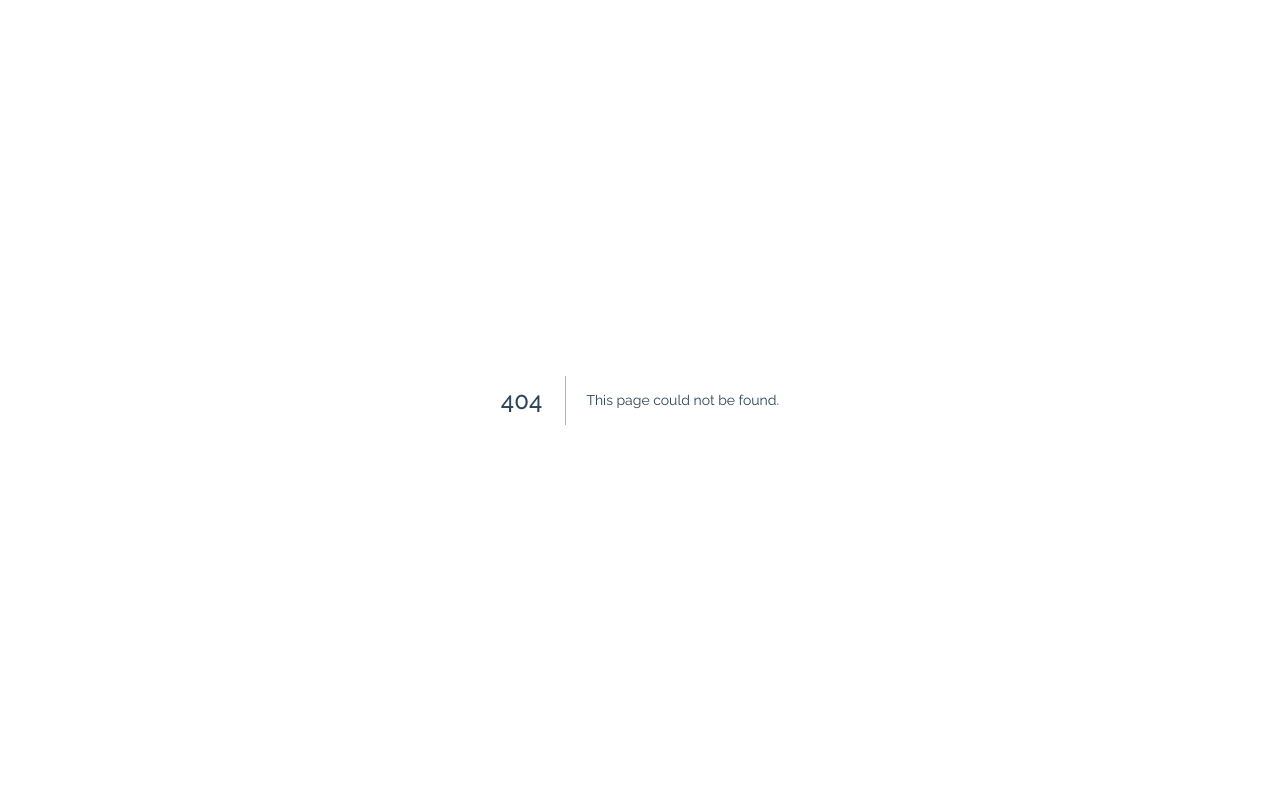
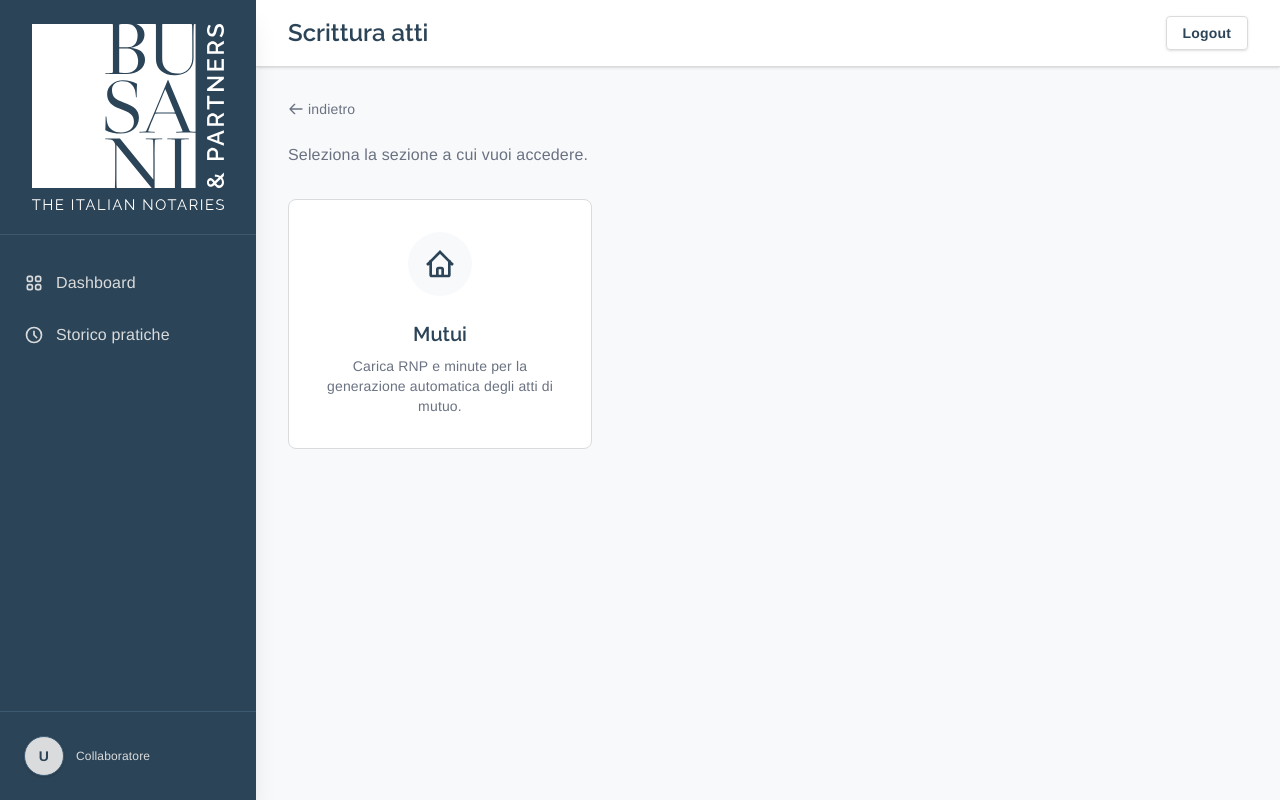
Before and after one commit to Mattia-GoldAgency/Gestionale-BP, a Next.js app: page /scrittura-atti in a window 1280 px wide. Before the commit this address had no page. Built offline with nearby package versions, Linux system fonts and the light colour scheme; no server answers.

Commit message:
UI: aggiornamento card Scrittura Atti, sezione Traduzioni e navigazione indietro

```diff
--- /dev/null
+++ b/app/(app)/back-button.tsx
@@ -0,0 +1,22 @@
+"use client";
+
+import { useRouter, usePathname } from "next/navigation";
+
+export function BackButton() {
+  const router = useRouter();
+  const pathname = usePathname();
+
+  if (pathname === "/dashboard") return null;
+
+  return (
+    <button
+      onClick={() => router.back()}
+      className="flex items-center text-sm font-medium text-gray-500 hover:text-[var(--brand-blue)] hover:underline mb-6 transition-colors w-fit"
+    >
+      <svg className="w-4 h-4 mr-1" fill="none" stroke="currentColor" viewBox="0 0 24 24">
+        <path strokeLinecap="round" strokeLinejoin="round" strokeWidth="2" d="M10 19l-7-7m0 0l7-7m-7 7h18"></path>
+      </svg>
+      indietro
+    </button>
+  );
+}
--- a/app/(app)/dashboard/page.tsx
+++ b/app/(app)/dashboard/page.tsx
@@ -16,13 +16,13 @@ export default async function DashboardHubPage() {
       </div>
 
       <div className="grid grid-cols-1 md:grid-cols-2 lg:grid-cols-3 gap-6">
-        {/* Card Mutui */}
-        <Link href="/mutui" className="group bg-white rounded-lg border border-[var(--brand-gray)] p-8 hover:border-[var(--brand-blue)] hover:shadow-lg transition-all duration-300 flex flex-col items-center text-center">
+        {/* Card Scrittura Atti */}
+        <Link href="/scrittura-atti" className="group bg-white rounded-lg border border-[var(--brand-gray)] p-8 hover:border-[var(--brand-blue)] hover:shadow-lg transition-all duration-300 flex flex-col items-center text-center">
           <div className="w-16 h-16 rounded-full bg-[var(--brand-light)] flex items-center justify-center mb-6 group-hover:scale-110 transition-transform duration-300 text-[var(--brand-blue)]">
             <svg className="w-8 h-8" fill="none" stroke="currentColor" viewBox="0 0 24 24"><path strokeLinecap="square" strokeLinejoin="miter" strokeWidth="2" d="M3 12l2-2m0 0l7-7 7 7M5 10v10a1 1 0 001 1h3m10-11l2 2m-2-2v10a1 1 0 01-1 1h-3m-6 0a1 1 0 001-1v-4a1 1 0 011-1h2a1 1 0 011 1v4a1 1 0 001 1m-6 0h6"></path></svg>
           </div>
-          <h3 className="font-title font-semibold text-xl text-[var(--brand-blue)] mb-2">Gestione Mutui</h3>
-          <p className="text-sm text-gray-500">Carica RNP e minute per la generazione automatica degli atti di mutuo.</p>
+          <h3 className="font-title font-semibold text-xl text-[var(--brand-blue)] mb-2">Scrittura atti</h3>
+          <p className="text-sm text-gray-500">Sezione dedicata alla redazione e automazione degli atti.</p>
         </Link>
 
         {/* Card Traduzioni */}
@@ -30,7 +30,7 @@ export default async function DashboardHubPage() {
           <div className="w-16 h-16 rounded-full bg-[var(--brand-light)] flex items-center justify-center mb-6 group-hover:scale-110 transition-transform duration-300 text-[var(--brand-blue)]">
              <svg className="w-8 h-8" fill="none" stroke="currentColor" viewBox="0 0 24 24"><path strokeLinecap="square" strokeLinejoin="miter" strokeWidth="2" d="M3 5h12M9 3v2m1.048 9.5A18.022 18.022 0 016.412 9m6.088 9h7M11 21l5-10 5 10M12.751 5C11.783 10.77 8.07 15.61 3 18.129"></path></svg>
           </div>
-          <h3 className="font-title font-semibold text-xl text-[var(--brand-blue)] mb-2">Traduzioni</h3>
+          <h3 className="font-title font-semibold text-xl text-[var(--brand-blue)] mb-2">Traduzioni e Trascrizioni testo</h3>
           <p className="text-sm text-gray-500">Servizio di traduzione documenti.</p>
         </Link>
 
--- a/app/(app)/layout.tsx
+++ b/app/(app)/layout.tsx
@@ -4,6 +4,7 @@ import { createClient, supabaseConfigured } from "@/lib/supabase/server";
 import { isAdmin } from "@/lib/roles";
 import { signOut } from "@/app/login/actions";
 import { PageTitle } from "./page-title";
+import { BackButton } from "./back-button";
 
 export default async function DashboardLayout({
   children,
@@ -104,6 +105,7 @@ export default async function DashboardLayout({
 
         {/* Scrollable Page Content */}
         <div className="flex-1 overflow-auto p-8 relative">
+          <BackButton />
           {children}
         </div>
       </main>
--- a/app/(app)/page-title.tsx
+++ b/app/(app)/page-title.tsx
@@ -6,11 +6,12 @@ export function PageTitle() {
   const pathname = usePathname() || "";
 
   let title = "Area di Lavoro";
-  if (pathname.startsWith("/mutui")) title = "Gestione Mutui";
+  if (pathname.startsWith("/mutui")) title = "Mutui";
+  else if (pathname.startsWith("/scrittura-atti")) title = "Scrittura atti";
   else if (pathname.startsWith("/storico")) title = "Storico pratiche";
   else if (pathname.startsWith("/admin")) title = "Amministrazione";
   else if (pathname.startsWith("/pratica")) title = "Dettaglio Pratica";
-  else if (pathname.startsWith("/traduzioni")) title = "Traduzioni";
+  else if (pathname.startsWith("/traduzioni")) title = "Traduzioni e Trascrizioni testo";
 
   return <h1 className="font-title font-bold text-2xl text-[var(--brand-blue)]">{title}</h1>;
 }
--- /dev/null
+++ b/app/(app)/scrittura-atti/page.tsx
@@ -0,0 +1,30 @@
+import Link from "next/link";
+import { createClient, supabaseConfigured } from "@/lib/supabase/server";
+
+export const dynamic = "force-dynamic";
+
+export default async function ScritturaAttiPage() {
+  if (supabaseConfigured()) {
+    const supabase = await createClient();
+    await supabase.auth.getUser();
+  }
+
+  return (
+    <div className="max-w-6xl mx-auto space-y-8">
+      <div>
+        <p className="text-gray-500">Seleziona la sezione a cui vuoi accedere.</p>
+      </div>
+
+      <div className="grid grid-cols-1 md:grid-cols-2 lg:grid-cols-3 gap-6">
+        {/* Card Mutui */}
+        <Link href="/mutui" className="group bg-white rounded-lg border border-[var(--brand-gray)] p-8 hover:border-[var(--brand-blue)] hover:shadow-lg transition-all duration-300 flex flex-col items-center text-center">
+          <div className="w-16 h-16 rounded-full bg-[var(--brand-light)] flex items-center justify-center mb-6 group-hover:scale-110 transition-transform duration-300 text-[var(--brand-blue)]">
+            <svg className="w-8 h-8" fill="none" stroke="currentColor" viewBox="0 0 24 24"><path strokeLinecap="square" strokeLinejoin="miter" strokeWidth="2" d="M3 12l2-2m0 0l7-7 7 7M5 10v10a1 1 0 001 1h3m10-11l2 2m-2-2v10a1 1 0 01-1 1h-3m-6 0a1 1 0 001-1v-4a1 1 0 011-1h2a1 1 0 011 1v4a1 1 0 001 1m-6 0h6"></path></svg>
+          </div>
+          <h3 className="font-title font-semibold text-xl text-[var(--brand-blue)] mb-2">Mutui</h3>
+          <p className="text-sm text-gray-500">Carica RNP e minute per la generazione automatica degli atti di mutuo.</p>
+        </Link>
+      </div>
+    </div>
+  );
+}
--- a/app/(app)/traduzioni/page.tsx
+++ b/app/(app)/traduzioni/page.tsx
@@ -16,7 +16,7 @@ export default async function TraduzioniPage() {
     <div className="max-w-5xl mx-auto space-y-6">
       <div>
         <h2 className="font-title font-semibold text-2xl text-[var(--brand-blue)] mb-1">
-          Traduzione documenti
+          Traduzioni e Trascrizioni testo
         </h2>
         <p className="text-sm text-gray-500">
           Carica qualsiasi documento — anche scansioni e immagini — scegli le lingue e
--- a/app/(app)/traduzioni/upload-form.tsx
+++ b/app/(app)/traduzioni/upload-form.tsx
@@ -21,7 +21,7 @@ const FORMATI = [
   { value: "solo_trascrizione", label: "Solo trascrizione", hint: "l'originale trascritto, senza tradurre" },
   { value: "solo_traduzione", label: "Solo traduzione", hint: "solo il testo nella lingua di arrivo" },
   { value: "originale_traduzione", label: "Trascrizione + traduzione", hint: "originale e traduzione nello stesso file" },
-  { value: "bilingue", label: "Formato atto - due colonne, originale e traduzione, formattato come atto", hint: "tabella a due colonne (Tahoma 9), come l'atto" },
+  { value: "bilingue", label: "Formato atto tabellare", hint: "tabella a due colonne come da atto" },
   { value: "mirror", label: "Testo a fronte", hint: "ogni paragrafo seguito dalla traduzione" },
 ];
 
```
